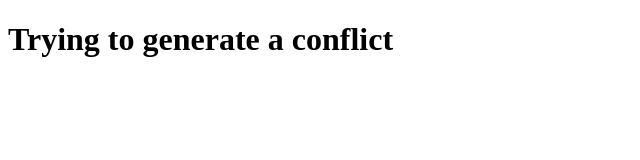
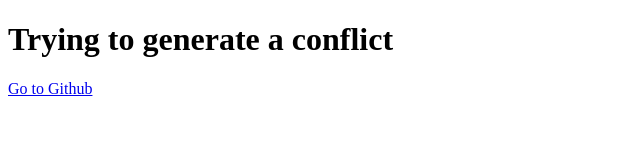
Before and after one commit to AyushAgarwal0109/assignment-6, a plain HTML site: page index.html in a window 1280 px wide. Shown: the whole page, without its empty margins (0-640 px from the left). Drawn offline with Linux system fonts and the light colour scheme.

Commit message:
Made changes in new branch

```diff
--- a/index.html
+++ b/index.html
@@ -8,5 +8,6 @@
   </head>
   <body>
     <h1>Trying to generate a conflict</h1>
+    <a href="http://www.github.com/AyushAgarwal0109">Go to Github</a>
   </body>
 </html>
```
